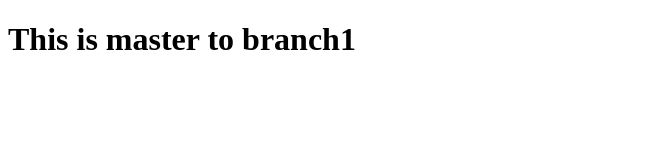
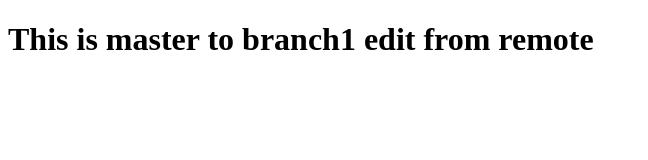
Before and after one commit to Joseph-Wah-ynwa/joseph, a plain HTML site: page master.html in a window 1280 px wide. Shown: the whole page, without its empty margins (0-648 px from the left). Drawn offline with Linux system fonts and the light colour scheme.

Commit message:
Update master.html

```diff
--- a/master.html
+++ b/master.html
@@ -6,6 +6,6 @@
     <title>Document</title>
   </head>
   <body>
-    <h1>This is master to branch1</h1>
+    <h1>This is master to branch1 edit from remote</h1>
   </body>
 </html>
```
